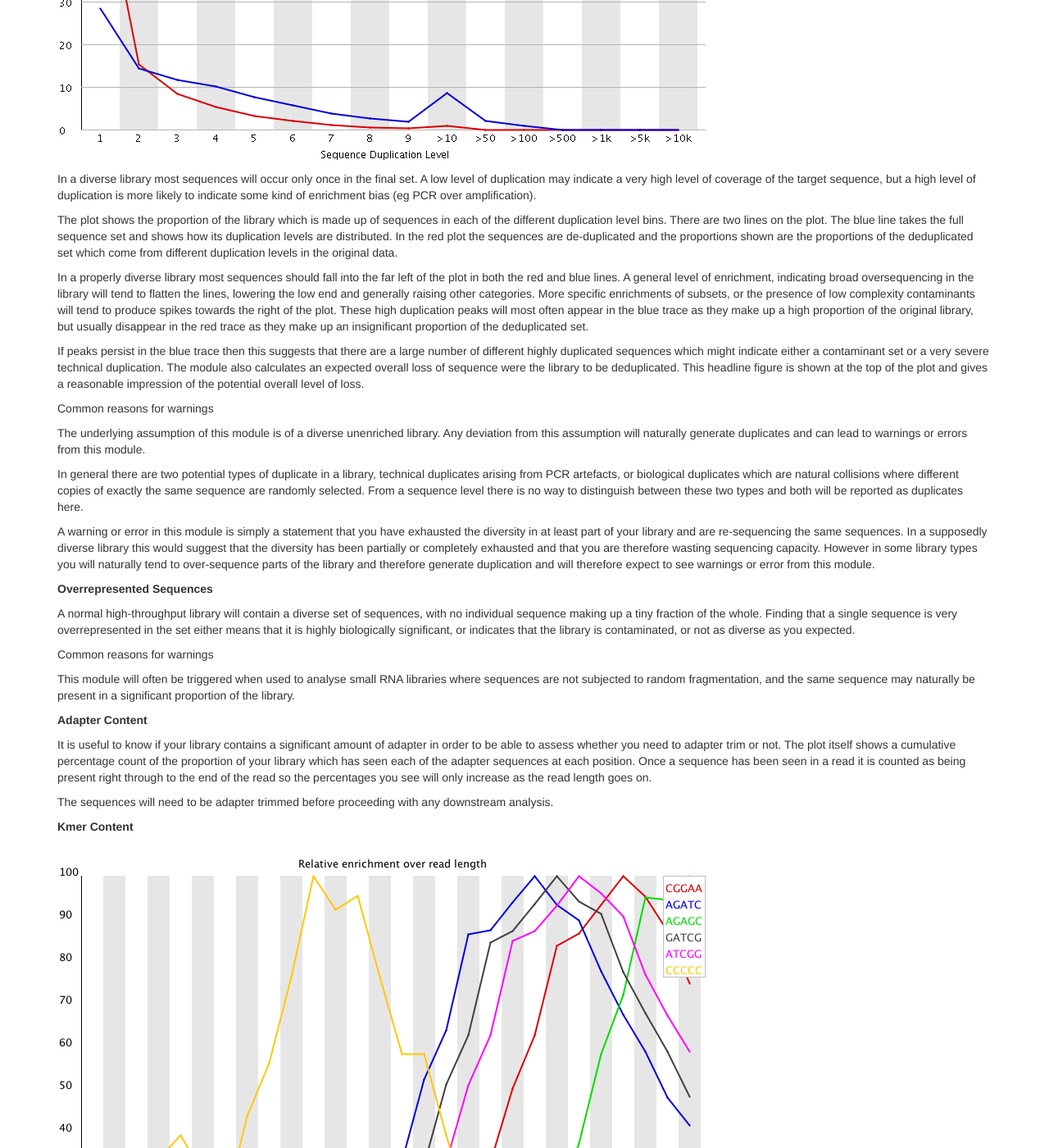
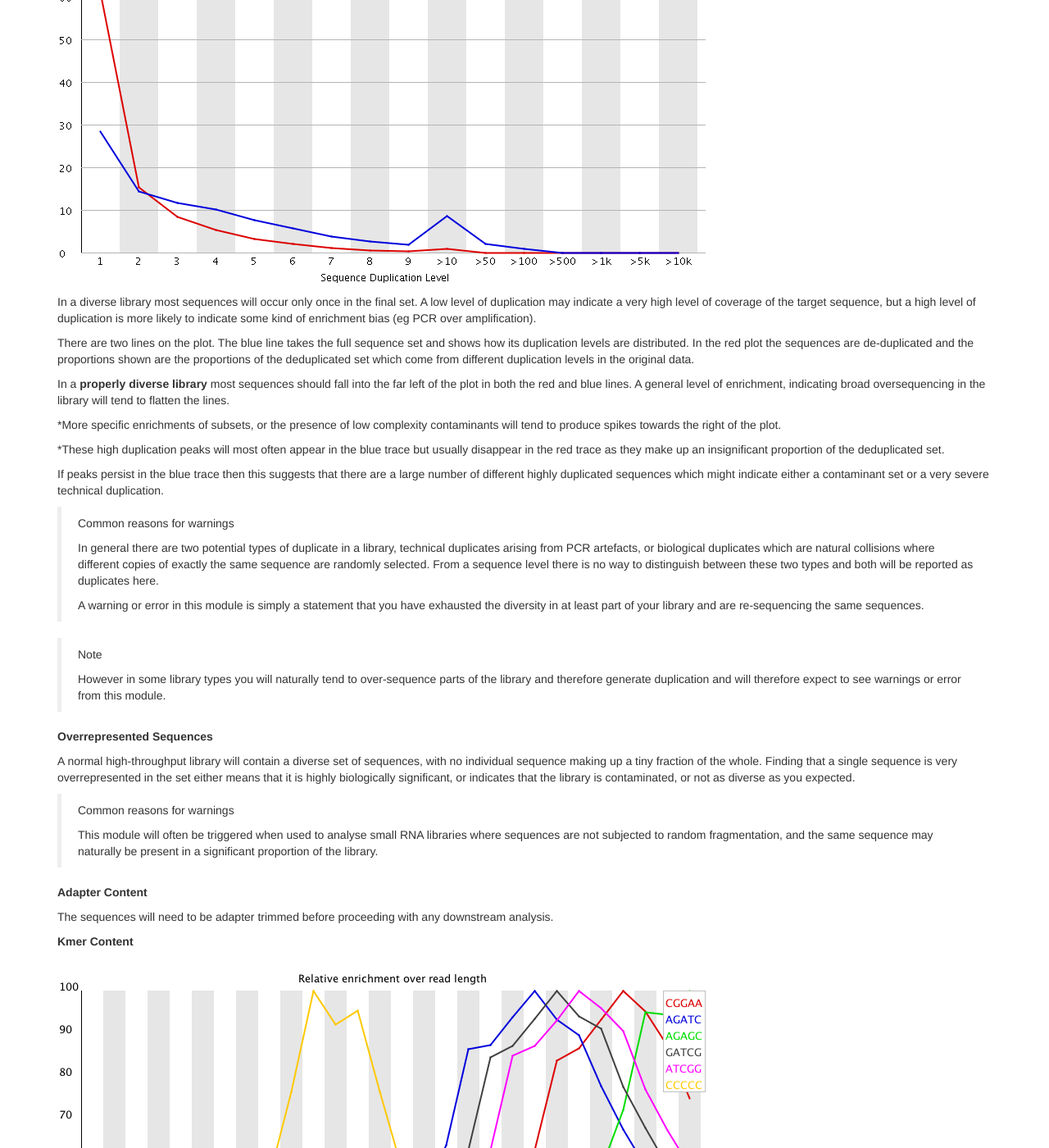
Before and after one commit to GTK-lab/introNGS, a Jekyll site: the page built from _episodes/01-fastqc.md, in a window 1280 px wide and 1400 px high, scrolled down 6829 px. Shown: the whole window at 82% size. Built offline with Jekyll 4.4.1, drawn with Linux system fonts in a browser that asks for light colours; some of the changed text lies outside the part shown.

Commit message:
Change to content of 01-fastqc

```diff
--- a/_episodes/01-fastqc.md
+++ b/_episodes/01-fastqc.md
@@ -48,7 +48,7 @@ Fastqc will produce a .html file which is the quality checking output. Further d
 
 **Per Base Sequence Quality**
 
-![Per Base Sequence Quality]({{ page.root }}/fig/per_base_quality.png)
+![Per Base Sequence Quality](../fig/per_base_quality.png)
 
 > Common reasons for warnings
 >
@@ -65,106 +65,115 @@ Fastqc will produce a .html file which is the quality checking output. Further d
 
 **Per Tile Sequence Quality**
 
-![Per Tile Sequence Quality]({{ page.root }}/fig/per_tile_quality.png)
+![Per Tile Sequence Quality](../fig/per_tile_quality.png)
 
-The colours are on a cold to hot scale, with cold colours being positions where the quality was at or above the average for that base in the run, and hotter colours indicate that a tile had worse qualities than other tiles for that base. A good plot should be blue all over.
+The colours are on a scale from cold ( quality => average quality) to hot (quality < average quality). **A good plot should be blue all over.**
 
-Common reasons for warnings
-
-Whilst warnings in this module can be triggered by individual specific events we have also observed that greater variation in the phred scores attributed to tiles can also appear when a flowcell is generally overloaded. In this case events appear all over the flowcell rather than being confined to a specific area or range of cycles.
+> Common reasons for warnings
+>
+> It has been observed that greater variation in the phred scores attributed to tiles can also appear when a flowcell is generally overloaded.
 
 **Per Sequence Quality Scores**
 
-![Per Sequence Quality]({{ page.root }}/fig/per_sequence_quality.png)
+![Per Sequence Quality](../fig/per_sequence_quality.png)
 
-The per sequence quality score report allows you to see if a subset of your sequences have universally low quality values. It is often the case that a subset of sequences will have universally poor quality, often because they are poorly imaged (on the edge of the field of view etc), however these should represent only a small percentage of the total sequences.
+The per sequence quality score report allows you to see if a subset of your sequences have universally low quality values.
 
-Common reasons for warnings
-Errors here usually indicate a general loss of quality within a run. For long runs this may be alleviated through quality trimming. If a bi-modal, or complex distribution is seen then the results should be evaluated in concert with the per-tile qualities (if available) since this might indicate the reason for the loss in quality of a subset of sequences.
+> Common reasons for warnings
+>
+> Errors here usually indicate a general loss of quality within a run.Evaluation with tile quality might shed insight to error.
+>
+>*For long runs this may be alleviated through quality trimming.
 
 **Per Base Sequence Content**
 
-![Per Base Sequence Content]({{ page.root }}/fig/per_base_sequence_content.png)
+![Per Base Sequence Content](../fig/per_base_sequence_content.png)
 
-In a random library you would expect that there would be little to no difference between the different bases of a sequence run, so the lines in this plot should run parallel with each other. The relative amount of each base should reflect the overall amount of these bases in your genome, but in any case they should not be hugely imbalanced from each other.
+In a random library you would expect that there would be little to no difference between the different bases of a sequence run, so the lines in this plot should run parallel with each other.
 
-Common reasons for warnings
-There are a number of common scenarios which would ellicit a warning or error from this module.
-
-1. Overrepresented sequences
-2. Biased fragmentation
-3. Biased composition libraries
-4. Library which has been aggressively adapter trimmed.
+> Common reasons for warnings
+>
+> 1. Overrepresented sequences
+> 2. Biased fragmentation
+> 3. Biased composition libraries
+> 4. Library which has been aggressively adapter trimmed.
 
 Whilst this is a true technical bias, it isn't something which can be corrected by trimming and in most cases doesn't seem to adversely affect the downstream analysis. It will however produce a warning or error in this module.
 
 **Per Sequence GC Content**
 
-![Per sequence GC content]({{ page.root }}/fig/per_sequence_gc_content.png)
+![Per sequence GC content](../fig/per_sequence_gc_content.png)
 
 In a normal random library you would expect to see a roughly normal distribution of GC content where the central peak corresponds to the overall GC content of the underlying genome. Since we don't know the the GC content of the genome the modal GC content is calculated from the observed data and used to build a reference distribution.
 
-Common reasons for warnings
-
-Warnings in this module usually indicate a problem with the library. Sharp peaks on an otherwise smooth distribution are normally the result of a specific contaminant (adapter dimers for example), which may well be picked up by the overrepresented sequences module. Broader peaks may represent contamination with a different species.
+> Common reasons for warnings
+>
+> Warnings in this module usually indicate a problem with the library.
+>
+> *Sharp peaks on an otherwise smooth distribution are normally the result of a specific contaminant (adapter dimers for example), which may well be picked up by the overrepresented sequences module.
+>
+> *Broader peaks may represent contamination with a different species.
 
 **Per Base N Content**
 
-![Per Base N content]({{ page.root }}/fig/per_base_n_content.png)
+![Per Base N content](../fig/per_base_n_content.png)
 
 If a sequencer is unable to make a base call with sufficient confidence then it will normally substitute an N rather than a conventional base call.
 
-Common reasons for warnings
-
-The most common reason for the inclusion of significant proportions of Ns is a general loss of quality.
+> Common reasons for warnings
+>
+> The most common reason for the inclusion of significant proportions of Ns is a general loss of quality.
 
 **Sequence Length Distribution**
 
-![Sequence length distribution]({{ page.root }}/fig/sequence_length_distribution.png)
+![Sequence length distribution](../fig/sequence_length_distribution.png)
 
 For some sequencing platforms it is entirely normal to have different read lengths so warnings here can be ignored.
 
 **Duplicate Sequences**
 
-![Duplication levels]({{ page.root }}/fig/duplication_levels.png)
+![Duplication levels](../fig/duplication_levels.png)
 
 In a diverse library most sequences will occur only once in the final set. A low level of duplication may indicate a very high level of coverage of the target sequence, but a high level of duplication is more likely to indicate some kind of enrichment bias (eg PCR over amplification).
 
-The plot shows the proportion of the library which is made up of sequences in each of the different duplication level bins. There are two lines on the plot. The blue line takes the full sequence set and shows how its duplication levels are distributed. In the red plot the sequences are de-duplicated and the proportions shown are the proportions of the deduplicated set which come from different duplication levels in the original data.
+There are two lines on the plot. The blue line takes the full sequence set and shows how its duplication levels are distributed. In the red plot the sequences are de-duplicated and the proportions shown are the proportions of the deduplicated set which come from different duplication levels in the original data.
 
-In a properly diverse library most sequences should fall into the far left of the plot in both the red and blue lines. A general level of enrichment, indicating broad oversequencing in the library will tend to flatten the lines, lowering the low end and generally raising other categories. More specific enrichments of subsets, or the presence of low complexity contaminants will tend to produce spikes towards the right of the plot. These high duplication peaks will most often appear in the blue trace as they make up a high proportion of the original library, but usually disappear in the red trace as they make up an insignificant proportion of the deduplicated set.
+In a **properly diverse library** most sequences should fall into the far left of the plot in both the red and blue lines. A general level of enrichment, indicating broad oversequencing in the library will tend to flatten the lines.
+
+*More specific enrichments of subsets, or the presence of low complexity contaminants will tend to produce spikes towards the right of the plot.
+
+*These high duplication peaks will most often appear in the blue trace but usually disappear in the red trace as they make up an insignificant proportion of the deduplicated set.
 
 If peaks persist in the blue trace then this suggests that there are a large number of different highly duplicated sequences which might indicate either a contaminant set or a very severe technical duplication.
-The module also calculates an expected overall loss of sequence were the library to be deduplicated. This headline figure is shown at the top of the plot and gives a reasonable impression of the potential overall level of loss.
 
-Common reasons for warnings
+> Common reasons for warnings
+>
+> In general there are two potential types of duplicate in a library, technical duplicates arising from PCR artefacts, or biological duplicates which are natural collisions where different copies of exactly the same sequence are randomly selected. From a sequence level there is no way to distinguish between these two types and both will be reported as duplicates here.
+>
+>A warning or error in this module is simply a statement that you have exhausted the diversity in at least part of your library and are re-sequencing the same sequences.
 
-The underlying assumption of this module is of a diverse unenriched library. Any deviation from this assumption will naturally generate duplicates and can lead to warnings or errors from this module.
-
-In general there are two potential types of duplicate in a library, technical duplicates arising from PCR artefacts, or biological duplicates which are natural collisions where different copies of exactly the same sequence are randomly selected. From a sequence level there is no way to distinguish between these two types and both will be reported as duplicates here.
-
-A warning or error in this module is simply a statement that you have exhausted the diversity in at least part of your library and are re-sequencing the same sequences. In a supposedly diverse library this would suggest that the diversity has been partially or completely exhausted and that you are therefore wasting sequencing capacity. However in some library types you will naturally tend to over-sequence parts of the library and therefore generate duplication and will therefore expect to see warnings or error from this module.
+> Note
+>
+> However in some library types you will naturally tend to over-sequence parts of the library and therefore generate duplication and will therefore expect to see warnings or error from this module.
 
 **Overrepresented Sequences**
 
 A normal high-throughput library will contain a diverse set of sequences, with no individual sequence making up a tiny fraction of the whole. Finding that a single sequence is very overrepresented in the set either means that it is highly biologically significant, or indicates that the library is contaminated, or not as diverse as you expected.
 
-Common reasons for warnings
-
-This module will often be triggered when used to analyse small RNA libraries where sequences are not subjected to random fragmentation, and the same sequence may naturally be present in a significant proportion of the library.
+> Common reasons for warnings
+>
+> This module will often be triggered when used to analyse small RNA libraries where sequences are not subjected to random fragmentation, and the same sequence may naturally be present in a significant proportion of the library.
 
 **Adapter Content**
-
-It is useful to know if your library contains a significant amount of adapter in order to be able to assess whether you need to adapter trim or not. The plot itself shows a cumulative percentage count of the proportion of your library which has seen each of the adapter sequences at each position. Once a sequence has been seen in a read it is counted as being present right through to the end of the read so the percentages you see will only increase as the read length goes on.
 
 The sequences will need to be adapter trimmed before proceeding with any downstream analysis.
 
 **Kmer Content**
 
-![kmer_profiles]({{ page.root }}/fig/kmer_profiles.png)
+![kmer_profiles](../fig/kmer_profiles.png)
 
 The Kmer module starts from the assumption that any small fragment of sequence should not have a positional bias in its apearance within a diverse library. There may be biological reasons why certain Kmers are enriched or depleted overall, but these biases should affect all positions within a sequence equally.
 
-Common reasons for warnings
-
-Any individually overrepresented sequences, even if not present at a high enough threshold to trigger the overrepresented sequences module will cause the Kmers from those sequences to be highly enriched in this module. Libraries which derive from random priming will nearly always show Kmer bias at the start of the library due to an incomplete sampling of the possible random primers.
+> Common reasons for warnings
+>
+> Any individually overrepresented sequences, even if not present at a high enough threshold to trigger the overrepresented sequences module will cause the Kmers from those sequences to be highly enriched in this module. Libraries which derive from random priming will nearly always show Kmer bias at the start of the library due to an incomplete sampling of the possible random primers.
```
